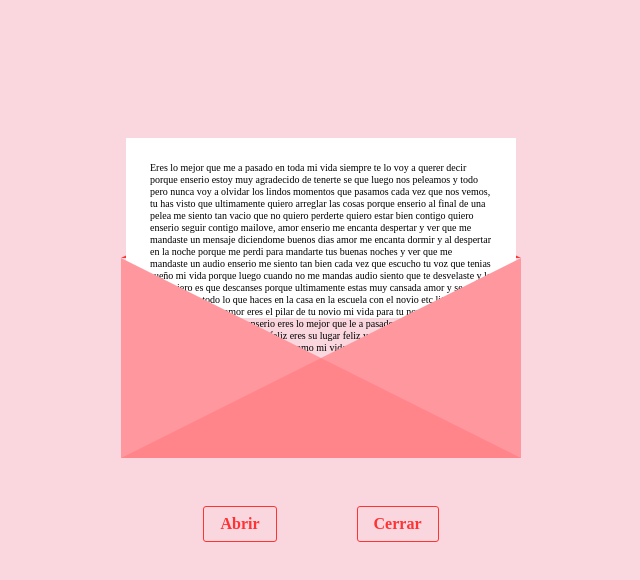
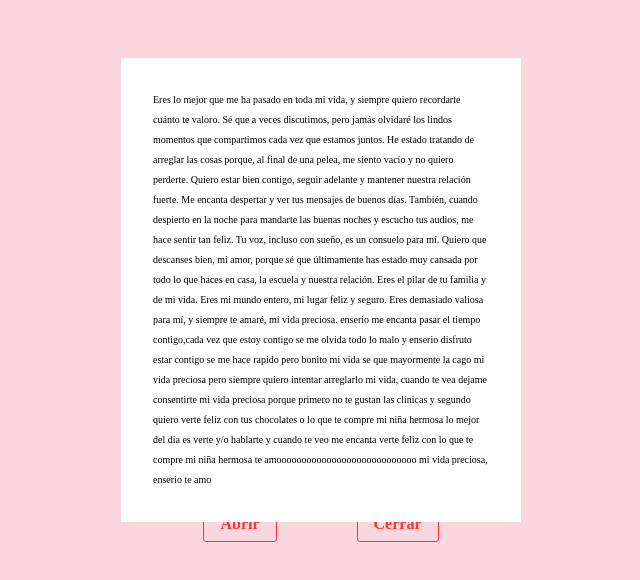
Before and after one commit to gatosovietico/perdon, a plain HTML site: page carta.html in a window 1280 px wide. Both pictures are taken after a click on the button "Abrir". Shown: the whole page, without its empty margins (319-959 px from the left). Drawn offline with Linux system fonts and the light colour scheme.

Commit message:
Add files via upload

```diff
--- a/carta.html
+++ b/carta.html
@@ -12,19 +12,23 @@
       <div class="cover"></div>
       <span class="heart">♥</span>
       <p class="paper" id="mainMessage">
-        Eres lo mejor que me a pasado en toda mi vida siempre te lo voy a querer decir porque enserio estoy muy agradecido de tenerte
-        se que luego nos peleamos y todo pero nunca voy a olvidar los lindos momentos que pasamos cada vez que nos vemos, tu has visto que ultimamente
-        quiero arreglar las cosas porque enserio al final de una pelea me siento tan vacio que no quiero perderte quiero estar bien contigo
-        quiero enserio seguir contigo mailove, amor enserio me encanta despertar y ver que me mandaste un mensaje diciendome buenos dias amor
-        me encanta dormir y al despertar en la noche porque me perdi para mandarte tus buenas noches y ver que me mandaste un audio enserio me siento tan bien
-        cada vez que escucho tu voz que tenias sueño mi vida porque luego cuando no me mandas audio siento que te desvelaste y lo que quiero es que descanses porque
-        ultimamente estas muy cansada amor y se entiende por todo lo que haces en la casa en la escuela con el novio etc literal eres el pilar de tu familia amor
-        eres el pilar de tu novio mi vida para tu novio eres su mundo entero mi vida preciosa
-        enserio eres lo mejor que le a pasado en toda su vida
-        eres la razon por la que siempre esta feliz eres su lugar feliz y seguro eres su mundo
-        eres demasiado valiosa para el
-        enserio te amo mi vida preciosa
+        Eres lo mejor que me ha pasado en toda mi vida, y siempre quiero recordarte cuánto te valoro. Sé que a veces discutimos, pero jamás olvidaré los lindos momentos que compartimos cada vez que estamos juntos. He estado tratando de arreglar las cosas porque, al final de una pelea, me siento vacío y no quiero perderte. Quiero estar bien contigo, seguir adelante y mantener nuestra relación fuerte.
+
+        Me encanta despertar y ver tus mensajes de buenos días. También, cuando despierto en la noche para mandarte las buenas noches y escucho tus audios, me hace sentir tan feliz. Tu voz, incluso con sueño, es un consuelo para mí. Quiero que descanses bien, mi amor, porque sé que últimamente has estado muy cansada por todo lo que haces en casa, la escuela y nuestra relación.
+
+        Eres el pilar de tu familia y de mi vida. Eres mi mundo entero, mi lugar feliz y seguro. Eres demasiado valiosa para mí, y siempre te amaré, mi vida preciosa.
+
+        enserio me encanta pasar el tiempo contigo,cada vez que estoy contigo se me olvida todo lo malo y enserio disfruto estar contigo se me hace rapido pero bonito mi vida
+
+        se que mayormente la cago mi vida preciosa pero siempre quiero intentar arreglarlo mi vida,
+
+        cuando te vea dejame consentirte mi vida preciosa porque primero no te gustan las clinicas y segundo quiero verte feliz con tus chocolates o lo que te compre mi niña hermosa
+
+        lo mejor del dia es verte y/o hablarte y cuando te veo me encanta verte feliz con lo que te compre mi niña hermosa
+
+        te amoooooooooooooooooooooooooooo mi vida preciosa, enserio te amo
       </p>
+
       <div class="letter"></div>
     </div>
     <div class="options">
--- a/script.js
+++ b/script.js
@@ -1,59 +1,51 @@
+const urlSearchParams = new URLSearchParams(window.location.search);
 
-
-const urlSearchParams = new URLSearchParams(window.location.search)
-
-const messageCustom = urlSearchParams.get('message')
+const messageCustom = urlSearchParams.get("message");
 
 if (messageCustom) {
-
-  const mainMessageElement = document.querySelector('#mainMessage')
-  mainMessageElement.textContent = decodeURI(messageCustom)
+  const mainMessageElement = document.querySelector("#mainMessage");
+  mainMessageElement.textContent = decodeURI(messageCustom);
 }
 
+const btnOpenElement = document.querySelector("#open");
+const btnCloseElement = document.querySelector("#close");
 
-const btnOpenElement = document.querySelector('#open')
-const btnCloseElement = document.querySelector('#close')
+btnCloseElement.disabled = true;
 
-btnCloseElement.disabled = true
+btnOpenElement.addEventListener("click", () => {
+  btnOpenElement.disabled = true;
+  btnCloseElement.disabled = false;
+  const coverElement = document.querySelector(".cover");
+  coverElement.classList.add("open-cover");
 
+  setTimeout(() => {
+    coverElement.style.zIndex = -1;
 
+    const paperElement = document.querySelector(".paper");
+    paperElement.classList.remove("close-paper");
+    paperElement.classList.add("open-paper");
 
-btnOpenElement.addEventListener('click', ()=> {
-  btnOpenElement.disabled = true
-  btnCloseElement.disabled = false
-  const coverElement = document.querySelector('.cover')
-  coverElement.classList.add('open-cover')
+    // Animación del corazón
+    const heartElement = document.querySelector(".heart");
+    heartElement.style.display = "block";
+  }, 500);
+});
 
-  setTimeout(()=>{
-    //
-    coverElement.style.zIndex = -1
+btnCloseElement.addEventListener("click", () => {
+  btnOpenElement.disabled = false;
+  btnCloseElement.disabled = true;
 
-    const paperElement = document.querySelector('.paper')
-    paperElement.classList.remove('close-paper')
-    paperElement.classList.add('open-paper')
+  const coverElement = document.querySelector(".cover");
+  const paperElement = document.querySelector(".paper");
+  paperElement.classList.remove("open-paper");
+  paperElement.classList.add("close-paper");
 
-    // animacion del corazón
-    const heartElement = document.querySelector('.heart')
-    heartElement.style.display = 'block'
+  setTimeout(() => {
+    coverElement.style.zIndex = 0;
+    coverElement.classList.remove("open-cover");
 
-  }, 500)
-
-})
-btnCloseElement.addEventListener('click', ()=> {
-  btnOpenElement.disabled = false
-  btnCloseElement.disabled = true
-
-  const coverElement = document.querySelector('.cover')
-  const paperElement = document.querySelector('.paper')
-  paperElement.classList.remove('open-paper')
-  paperElement.classList.add('close-paper')
-
-  setTimeout(()=>{
-    coverElement.style.zIndex = 0
-    coverElement.classList.remove('open-cover')
-
-    // animacion del corazón
-    const heartElement = document.querySelector('.heart')
-    heartElement.style.display = 'none'
-  },500)
-})
+    // Oculta el corazón
+    const heartElement = document.querySelector(".heart");
+    heartElement.style.display = "none";
+  }, 500);
+});
--- a/style.css
+++ b/style.css
@@ -42,22 +42,22 @@ main {
   border-right: 200px solid transparent;
   border-top: 100px solid #fe3334;
   border-bottom: 100px solid transparent;
-  transition: transform .75s;
+  transition: transform 0.75s;
   transform-origin: top;
 }
 
 .paper {
   position: absolute;
   padding: 1.5rem;
-  line-height: 1.2; /* Ajusté el interlineado a un valor más bajo */
-  margin: 0; /* Asegúrate de que no haya márgenes innecesarios */
-  right: 5px;
+  margin: 0;
+  background: white;
+  line-height: 2;
+  width: 390px;
+  height: 200px; /* Tamaño inicial */
+  font-size: 10px;
+  transition: all 0.75s;
   z-index: -1;
-  background: white;
-  width: 390px;
-  height: 180px;
-  transition: all .75s;
-  font-size: 10px; /* Ajusta el tamaño del texto aquí */
+  overflow: hidden; /* Oculta contenido adicional al cerrar */
 }
 
 .letter {
@@ -92,29 +92,21 @@ main {
 }
 
 .open-paper {
-  animation: openPaper .5s forwards;
-}
-
-@keyframes openPaper {
-  0% {
-    top: 0;
-  }
-  100% {
-    top: -120px;
-  }
+  height: auto; /* Ajusta la altura automáticamente al contenido */
+  width: 100%; /* Ajusta el ancho al contenedor */
+  max-height: 200vh; /* Limita la altura máxima al 90% del viewport */
+  transform: translateY(-200px); /* Mueve hacia arriba */
+  z-index: 2;
+  overflow-y: auto; /* Agrega desplazamiento si el texto es muy largo */
+  padding: 2rem;
 }
 
 .close-paper {
-  animation: closePaper .5s forwards;
-}
-
-@keyframes closePaper {
-  0% {
-    top: -120px;
-  }
-  100% {
-    top: 0;
-  }
+  height: 200px; /* Tamaño inicial al cerrar */
+  width: 390px; /* Tamaño original */
+  transform: translateY(0);
+  z-index: -1;
+  overflow: hidden; /* Oculta contenido adicional */
 }
 
 .heart {
@@ -140,8 +132,8 @@ main {
 }
 
 p {
-  line-height: 1.3; /* Reduce el espacio entre líneas */
-  margin: 0; /* Elimina márgenes adicionales */
-  padding: 0; /* Elimina el padding adicional */
+  line-height: 100;
+  margin: 0;
+  padding: 0;
   text-wrap: pretty;
 }
```
